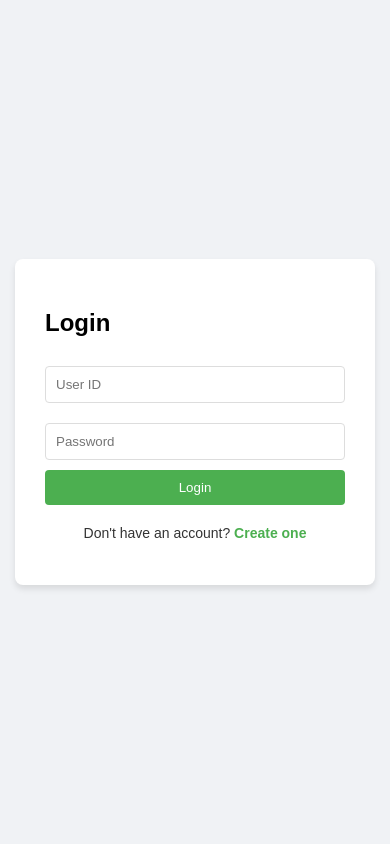
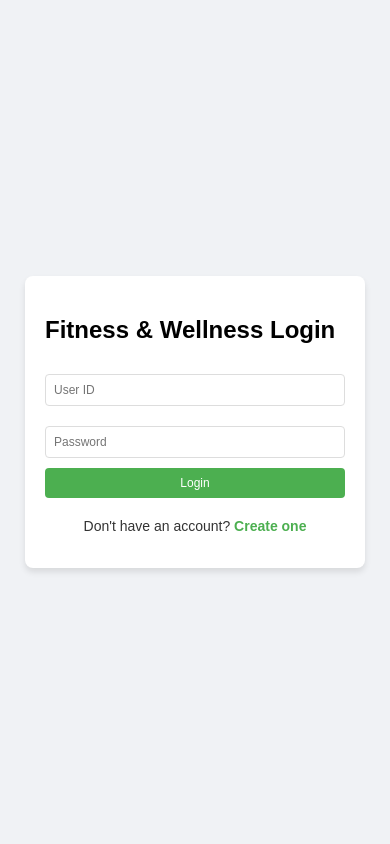
Before and after one commit to marweenie/Fitness-Wellness, a PHP site: page /login.html in a window 390 px wide. Run offline with PHP 8.4, Linux system fonts and the light colour scheme.

Commit message:
CSS no longer fixed, more dynamic
Also updated DB

```diff
--- a/frontend/login.html
+++ b/frontend/login.html
@@ -8,7 +8,7 @@
 </head>
 <body>
     <div class="login-container">
-        <h2>Login</h2>
+        <h2>Fitness & Wellness Login </h2>
         <form id="loginForm">
             <input type="text" name="userid" placeholder="User ID" required>
             <input type="password" name="password" placeholder="Password" required>
--- a/frontend/styles/dashboard.css
+++ b/frontend/styles/dashboard.css
@@ -10,7 +10,7 @@
     --success-color: #30D158;
     --error-color: #ff3a30a4;
 
-    --content-min-height: 25rem;    /* Ensures consistent content height */
+    --content-min-height: 25rem;
 }
 
 * {
@@ -28,7 +28,7 @@ body {
     justify-content: center;
     align-items: center;
     margin: 0;
-    overflow: hidden;
+    overflow-y: auto;
 
     background-image: linear-gradient(rgba(0, 0, 0, 0.5), rgba(0, 0, 0, 0.5)), url('../images/gymback.jpg');
     background-repeat: repeat;
@@ -46,7 +46,6 @@ body {
     display: flex;
     flex-direction: column;
     transition: all 0.3s ease;
-    overflow: hidden;
 }
 
 .tabs {
--- a/frontend/styles/style.css
+++ b/frontend/styles/style.css
@@ -1,19 +1,23 @@
 body {
     font-family: Arial, sans-serif;
+    margin: 0;
+    padding: 0;
+    background-color: #f0f2f5;
     display: flex;
     justify-content: center;
     align-items: center;
-    height: 100vh;
-    margin: 0;
-    background-color: #f0f2f5;
+    min-height: 100vh;
+    overflow-y: auto;
 }
 
 .login-container {
     background-color: white;
     padding: 30px;
     border-radius: 8px;
-    box-shadow: 0 4px 6px rgba(0,0,0,0.1);
-    width: 300px;
+    box-shadow: 0 4px 6px rgba(0, 0, 0, 0.1);
+    width: 90%;
+    max-width: 300px;
+    margin: 20px;
 }
 
 #loginForm, #signupForm {
@@ -26,6 +30,7 @@ input {
     padding: 10px;
     border: 1px solid #ddd;
     border-radius: 4px;
+    font-size: 14px;
 }
 
 button {
@@ -35,6 +40,8 @@ button {
     padding: 10px;
     border-radius: 4px;
     cursor: pointer;
+    font-size: 14px;
+    transition: background-color 0.3s ease;
 }
 
 button:hover {
@@ -50,6 +57,7 @@ button:hover {
     margin-top: 10px;
     text-align: left;
 }
+
 .registerlink {
     font-family: Arial, sans-serif;
     font-size: 14px;
@@ -69,3 +77,15 @@ button:hover {
     color: #45a049;
     text-decoration: underline;
 }
+
+@media screen and (max-width: 600px) {
+    .login-container {
+        padding: 20px;
+        width: 95%;
+    }
+
+    input, button {
+        font-size: 12px;
+        padding: 8px;
+    }
+}
```
Also changed, not shown: database/fitnesswellnessdb.sql (+18 -8 lines).
